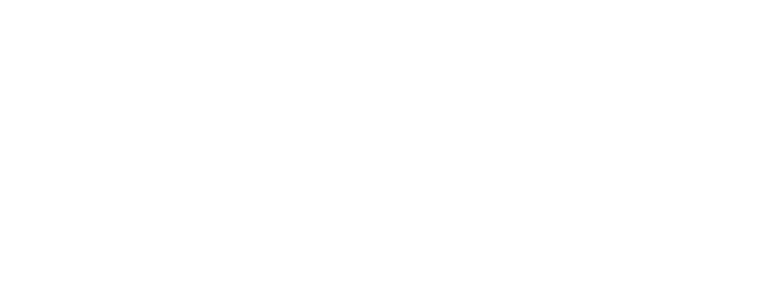
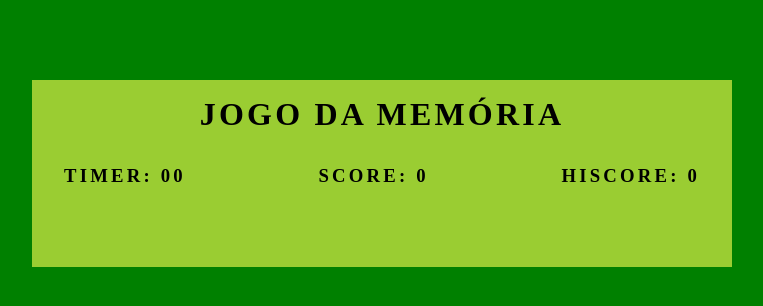
Before and after one commit to klooke/game-memoria, a plain HTML site: page index.html in a window 1280 px wide. Shown: the whole page, without its empty margins (258-1021 px from the left). Drawn offline with Linux system fonts and the light colour scheme.

Commit message:
feat: page structure and style

```diff
--- a/index.html
+++ b/index.html
@@ -4,8 +4,19 @@
     <meta charset="UTF-8" />
     <meta name="viewport" content="width=device-width, initial-scale=1.0" />
     <title>Jogo da memória</title>
+
+    <link rel="stylesheet" href="./src/styles/global.css" />
   </head>
   <body>
+    <main>
+      <h1>Jogo da memória</h1>
+      <div id="hud">
+        <h3>Timer: <span id="timer">00</span></h3>
+        <h3>Score: <span id="score">0</span></h3>
+        <h3>Hiscore: <span id="hiscore">0</span></h3>
+      </div>
+      <div id="field"></div>
+    </main>
     <script src="./src/scripts/main.js" defer></script>
   </body>
 </html>
--- a/src/styles/global.css
+++ b/src/styles/global.css
@@ -3,3 +3,37 @@
   padding: 0;
   box-sizing: border-box;
 }
+
+body {
+  background-color: green;
+  user-select: none;
+}
+
+h1,
+h3 {
+  letter-spacing: 0.2rem;
+  text-transform: uppercase;
+  padding: 1rem 2rem;
+}
+
+main {
+  width: fit-content;
+  margin: 5rem auto;
+  text-align: center;
+  background-color: yellowgreen;
+}
+
+#hud {
+  display: flex;
+  justify-content: space-between;
+}
+
+#field {
+  width: 700px;
+  display: flex;
+  flex-wrap: wrap;
+  align-items: center;
+  justify-content: center;
+  padding: 2rem;
+  gap: 2rem;
+}
```
